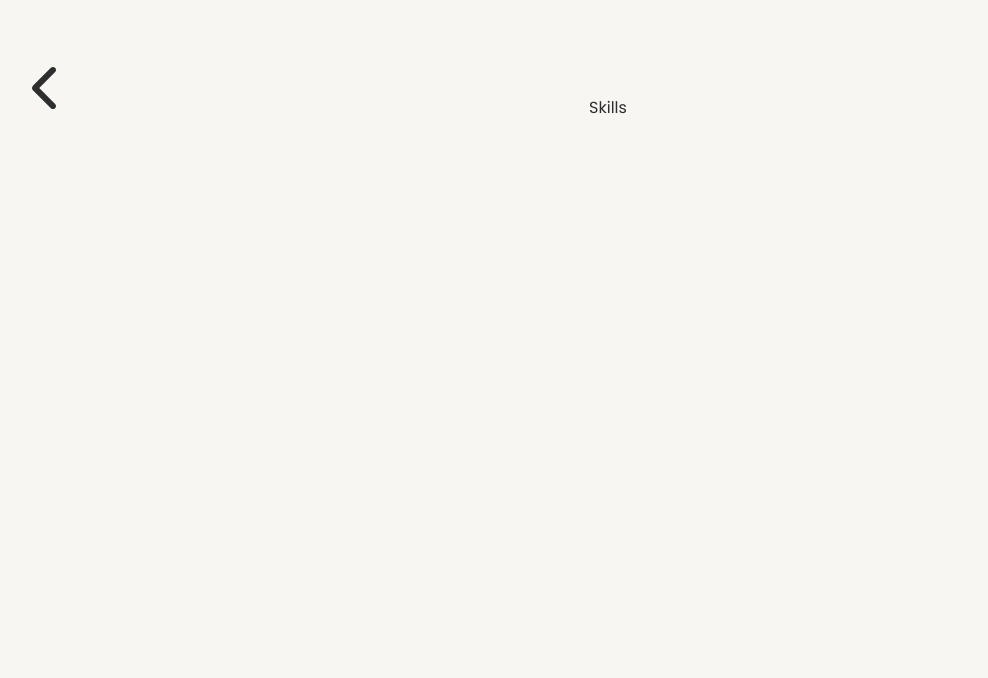
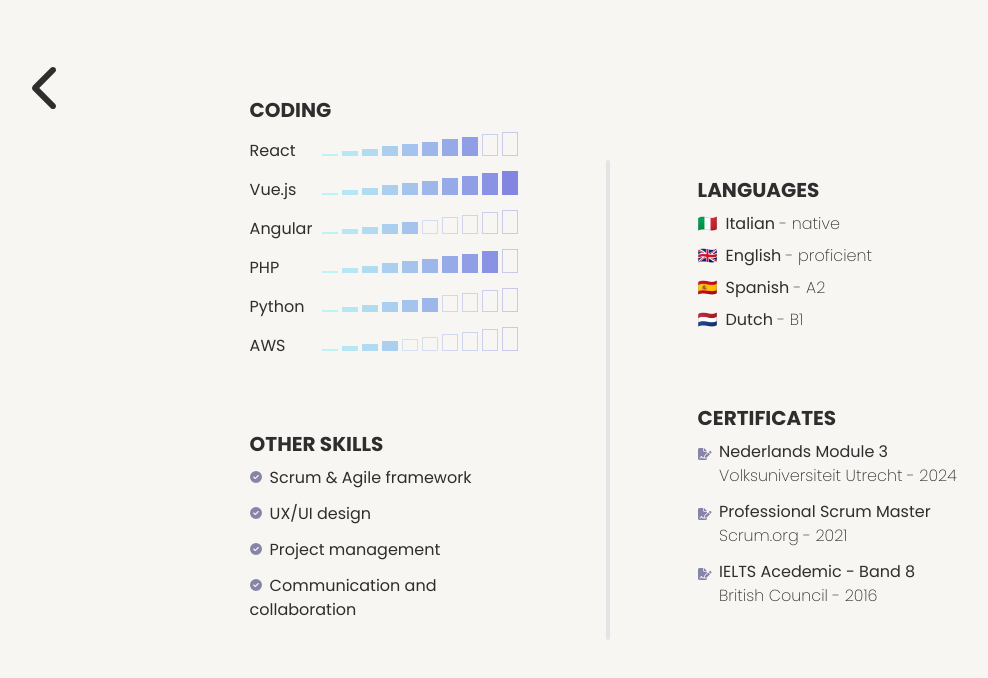
Before and after one commit to robinesp/personal-page, a Next.js app: page /skills in a window 1280 px wide. Shown: the top 678 px of the page, without its empty margins (32-1020 px from the left). Built offline with nearby package versions, Linux system fonts and the light colour scheme.

Commit message:
skills page

```diff
--- a/src/app/(pages)/experience/page.tsx
+++ b/src/app/(pages)/experience/page.tsx
@@ -16,10 +16,7 @@ export default function Experience() {
     opacity: 1,
     y: 0,
     from: { opacity: 0, y: -50 },
-    config: {
-      duration: 1000,
-      easing: easings.easeOutExpo,
-    },
+    config: { duration: 1000, easing: easings.easeOutExpo },
   });
 
   const [isLoaded, setIsLoaded] = useState(false);
@@ -31,10 +28,12 @@ export default function Experience() {
 
   const logoAnimations = items.map(() =>
     // eslint-disable-next-line react-hooks/rules-of-hooks
-    useSpring(() => ({
-      scale: 1,
-      y: 0,
-    }))
+    useSpring(() => ({ scale: 1, y: 0 }))
+  );
+
+  const opacityAnimations = items.map(() =>
+    // eslint-disable-next-line react-hooks/rules-of-hooks
+    useSpring(() => ({ opacity: 0.7 }))
   );
 
   const [pointerStyle, pointerApi] = useSpring(() => ({
@@ -53,17 +52,19 @@ export default function Experience() {
         const logoStart = logo?.getBoundingClientRect().top as number;
         const logoEnd = logoStart + logoSize * 2;
         const currentPointer = scrollYProgress + pointerPositionY;
-        const bias = 25;
+        const bias = 30;
 
         if (
           currentPointer > logoStart - bias &&
           currentPointer <= logoEnd + bias
         ) {
           logoAnimations[ix][1].start({ scale: 2, y: logoSize / 2 });
+          opacityAnimations[ix][1].start({ opacity: 1 });
           entering = true;
           enteringTop = logoStart + logoSize;
         } else {
           logoAnimations[ix][1].start({ scale: 1, y: 0 });
+          opacityAnimations[ix][1].start({ opacity: 0.7 });
         }
       });
 
@@ -110,25 +111,32 @@ export default function Experience() {
             key={item.companyName}
             style={trail[ix]}
           >
-            <div className="left-side flex flex-col items-end w-[23%] lg:w-1/3">
+            <animated.div
+              className="left-side flex flex-col items-end w-[23%] lg:w-1/3"
+              style={opacityAnimations[ix][0]}
+            >
               <span className="text-sm lg:text-2xl text-right">
                 {item.time}
               </span>
               <span className="text-xs lg:text-base text-right">
                 {item.place}
               </span>
-            </div>
+            </animated.div>
             <div className="middle relative w-[25%] lg:w-[10%]">
-              <div className="absolute z-[0] top-[-24px] left-[50%] translate-x-[-50%] h-[300px] lg:h-[250px] w-[10px] bg-zinc-200	rounded-3xl" />
+              <div className="vertical-line absolute z-[0] top-[-24px] left-[50%] translate-x-[-50%] h-[300px] lg:h-[350px] w-[10px] bg-zinc-200 rounded-3xl" />
               <div
                 ref={(el) => (logoRefs.current[ix] = el)}
-                className="logo-container z-[2] absolute flex justify-center items-center lg:top-2 left-[50%] translate-x-[-50%] w-full"
+                className="logo-container z-[20] absolute flex justify-center items-center lg:top-2 left-[50%] translate-x-[-50%] w-full"
               >
                 <animated.div
                   className="flex items-center overflow-hidden lg:top-2 w-[35px] h-[35px] bg-white rounded-full"
-                  style={logoAnimations[ix][0]}
+                  style={{
+                    ...logoAnimations[ix][0],
+                    ...opacityAnimations[ix][0],
+                  }}
                 >
                   <Image
+                    priority
                     src={item.companyLogo}
                     alt={item.companyName}
                     width={150}
@@ -137,7 +145,10 @@ export default function Experience() {
                 </animated.div>
               </div>
             </div>
-            <div className="right-side flex flex-col w-[50%] lg:w-1/3">
+            <animated.div
+              className="right-side flex flex-col w-[50%] lg:w-1/3"
+              style={opacityAnimations[ix][0]}
+            >
               <span className="uppercase font-semibold text-base lg:text-2xl">
                 {item.companyName}
               </span>
@@ -154,7 +165,7 @@ export default function Experience() {
                   </span>
                 ))}
               </span>
-            </div>
+            </animated.div>
           </animated.div>
         ))}
       </div>
--- a/src/app/(pages)/layout.tsx
+++ b/src/app/(pages)/layout.tsx
@@ -8,7 +8,7 @@ export default function Layout({ children }: { children: ReactNode }) {
     <main>
       <Link
         href={"/"}
-        className="fixed top-16 lg:top-16 left-[10%] lg:left-[5%]"
+        className="fixed top-16 lg:top-16 left-[10%] lg:left-[5%] z-10"
       >
         <FontAwesomeIcon icon={faChevronLeft} size="3x" />
       </Link>
--- a/src/app/(pages)/skills/page.tsx
+++ b/src/app/(pages)/skills/page.tsx
@@ -1,7 +1,105 @@
+import { width } from "@fortawesome/free-regular-svg-icons/faAddressBook";
+import { coding, skills, languages, certificates } from "./skills";
+import {
+  faFileSignature,
+  faCircleCheck,
+} from "@fortawesome/free-solid-svg-icons";
+import { FontAwesomeIcon } from "@fortawesome/react-fontawesome";
+
+const getColorFromGradient = (weight: number, opacity: number) => {
+  const color2 = [190, 243, 246];
+  const color1 = [124, 122, 223];
+  const w1 = weight / 10;
+  const w2 = 1 - w1;
+  const rgb = [
+    Math.round(color1[0] * w1 + color2[0] * w2),
+    Math.round(color1[1] * w1 + color2[1] * w2),
+    Math.round(color1[2] * w1 + color2[2] * w2),
+  ];
+  return `rgba(${rgb[0]}, ${rgb[1]}, ${rgb[2]}, ${opacity})`;
+};
+
 export default function Skills() {
+  const sectionClass = "w-full lg:w-1/2 lg:px-[10%]";
+  const titleClass = "uppercase text-xl font-bold mb-2";
+
   return (
-    <main className="flex min-h-screen flex-col items-center justify-between p-24">
-      Skills
+    <main className="flex min-h-screen lg:h-screen flex-col items-center justify-between pb-32 lg:pb-4 pt-40 lg:pt-24 2xl:pt-48 px-[20%] lg:px-[15%] overflow-hidden">
+      <div className="divider hidden lg:block fixed left-[50%] translate-x-[-50%] top-[50%] translate-y-[-50%] rounded-full h-[60%] w-1 bg-zinc-200" />
+      <div className="flex flex-col flex-wrap w-full gap-y-16 text-md h-full items-center">
+        <div className={sectionClass + " coding"}>
+          <h3 className={titleClass}>Coding</h3>
+          {coding.map((item) => (
+            <div
+              key={item.name}
+              className="flex items-baseline gap-2 justify-between mb-2"
+            >
+              <p>{item.name}</p>
+              <div className="score flex items-end justify-end h-6 gap-1 w-[60%] lg:w-full">
+                {[...Array(10)].map((_, ix) => (
+                  <div
+                    className="column w-4"
+                    key={ix}
+                    style={{
+                      height: (ix + 1) * 10 + "%",
+                      border: "1px solid " + getColorFromGradient(ix, 0.4),
+                      backgroundColor:
+                        ix / 10 < item.score
+                          ? getColorFromGradient(ix, 1)
+                          : "transparent",
+                    }}
+                  />
+                ))}
+              </div>
+            </div>
+          ))}
+        </div>
+        <div className={sectionClass + " skills"}>
+          <h3 className={titleClass}>Other skills</h3>
+          {skills.map((item) => (
+            <div key={item.name} className="mb-3">
+              <FontAwesomeIcon
+                icon={faCircleCheck}
+                size="xs"
+                className="mr-2"
+                color="#8685a7"
+              />
+              {item.name}
+            </div>
+          ))}
+        </div>
+        <div className="basis-full hidden lg:block" />
+        <div className="filler hidden lg:block h-4" />
+        <div className={sectionClass + " languages break-before-column	"}>
+          <h3 className={titleClass}>Languages</h3>
+          {languages.map((item) => (
+            <div key={item.name} className="mb-2">
+              {item.flag}
+              <span className="ml-2">{item.name}</span>
+              <span className="font-extralight"> - {item.level}</span>
+            </div>
+          ))}
+        </div>
+        <div className={sectionClass + " certificates"}>
+          <h3 className={titleClass}>Certificates</h3>
+          {certificates.map((item) => (
+            <div key={item.name} className="flex gap-x-2">
+              <FontAwesomeIcon
+                icon={faFileSignature}
+                size="xs"
+                className="pt-2"
+                color="#8685a7"
+              />
+              <div>
+                <p>{item.name}</p>
+                <p className="font-extralight mb-3">
+                  {item.istitute} - {item.date}
+                </p>
+              </div>
+            </div>
+          ))}
+        </div>
+      </div>
     </main>
   );
 }
--- /dev/null
+++ b/src/app/(pages)/skills/skills.ts
@@ -0,0 +1,84 @@
+const coding = [
+  {
+    name: "React",
+    score: 0.8,
+  },
+  {
+    name: "Vue.js",
+    score: 1,
+  },
+  {
+    name: "Angular",
+    score: 0.5,
+  },
+  {
+    name: "PHP",
+    score: 0.9,
+  },
+  {
+    name: "Python",
+    score: 0.6,
+  },
+  {
+    name: "AWS",
+    score: 0.4,
+  },
+];
+
+const skills = [
+  {
+    name: "Scrum & Agile framework",
+  },
+  {
+    name: "UX/UI design",
+  },
+  {
+    name: "Project management",
+  },
+  {
+    name: "Communication and collaboration",
+  },
+];
+
+const languages = [
+  {
+    name: "Italian",
+    flag: "🇮🇹",
+    level: "native",
+  },
+  {
+    name: "English",
+    flag: "🇬🇧",
+    level: "proficient",
+  },
+  {
+    name: "Spanish",
+    flag: "🇪🇸",
+    level: "A2",
+  },
+  {
+    name: "Dutch",
+    flag: "🇳🇱",
+    level: "B1",
+  },
+];
+
+const certificates = [
+  {
+    name: "Nederlands Module 3",
+    istitute: "Volksuniversiteit Utrecht",
+    date: 2024,
+  },
+  {
+    name: "Professional Scrum Master",
+    istitute: "Scrum.org",
+    date: 2021,
+  },
+  {
+    name: "IELTS Acedemic - Band 8",
+    istitute: "British Council",
+    date: 2016,
+  },
+];
+
+export { coding, skills, languages, certificates };
```
